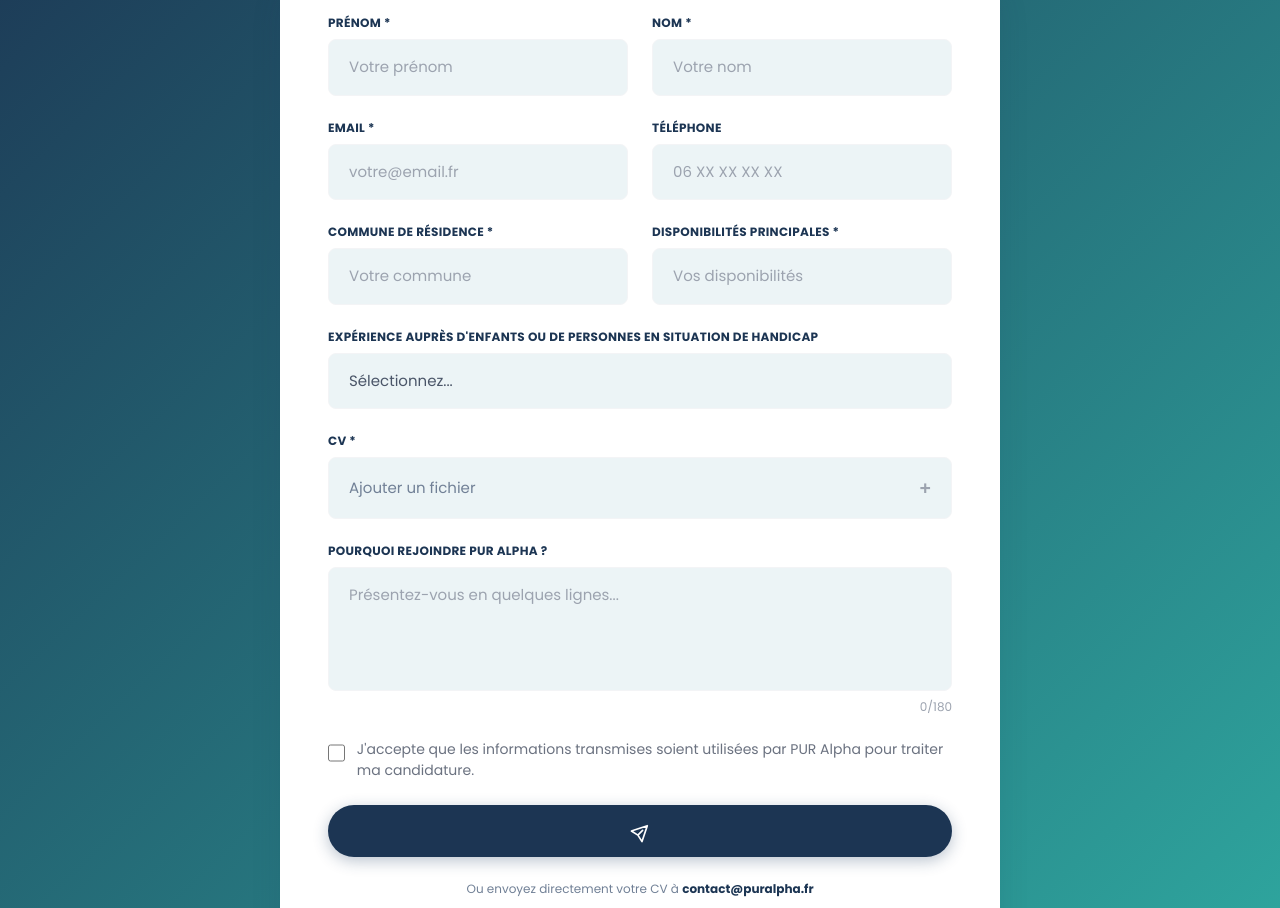
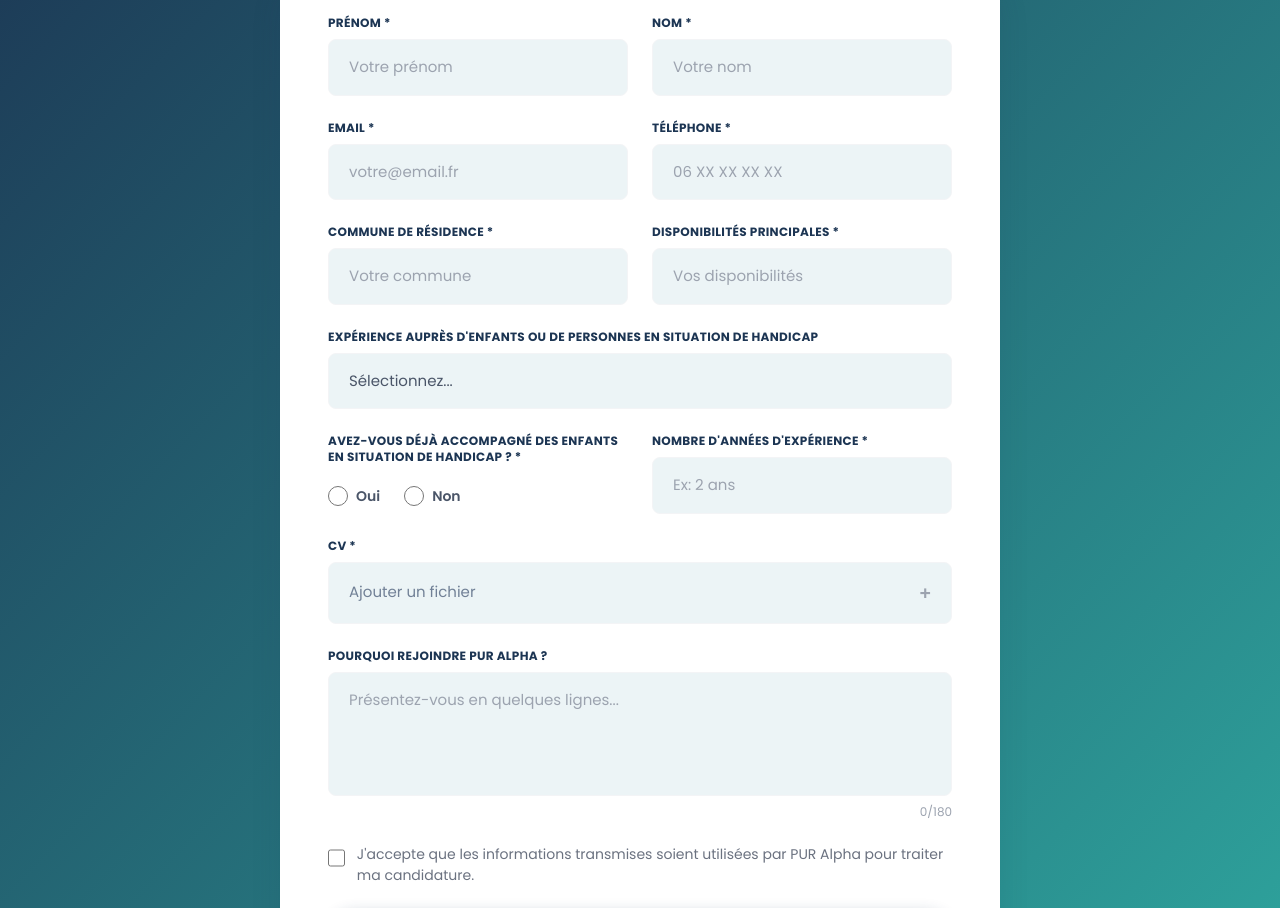
Before and after one commit to edemfrommaono/puralpha-front, a Next.js app: page /nous-rejoindre in a window 1280 px wide. Shown: the part 2360-3268 px from the top of the page. Built offline with nearby package versions, Linux system fonts and the light colour scheme; no server answers.

Commit message:
feat: add contact and recruitment form components with Zod validation and API integration

```diff
--- a/components/sections/ContactForm.tsx
+++ b/components/sections/ContactForm.tsx
@@ -11,7 +11,7 @@ const contactSchema = z.object({
   "name-1": z.string().min(1, "Ce champ est requis"),          // Nom
   "name-2": z.string().min(1, "Ce champ est requis"),          // Prénoms
   "email-1": z.string().email("Adresse mail invalide").min(1, "Ce champ est requis"),
-  "phone-1": z.string().optional(),                            // Téléphone
+  "phone-1": z.string().min(1, "Ce champ est requis"),          // Téléphone
   "text-1": z.string().optional(),                             // Commune concernée
   "select-2": z.string().min(1, "Ce champ est requis"),        // Objet de votre demande
   "textarea-1": z.string().optional(),                         // Votre message
@@ -174,14 +174,15 @@ export function ContactForm({ formTitle, notes }: ContactFormProps) {
           {/* Téléphone & Commune concernée */}
           <div className="grid grid-cols-1 md:grid-cols-2 gap-4">
             <div className="flex flex-col gap-2">
-              <label htmlFor="phone" className="text-[13px] font-semibold text-navy-900">Téléphone</label>
+              <label htmlFor="phone" className="text-[13px] font-semibold text-navy-900">Téléphone *</label>
               <input
                 type="tel"
                 id="phone"
                 {...register("phone-1")}
-                className="px-3 py-2.5 md:px-4 md:py-3 bg-white border border-[#f3f4f6] rounded-xl focus:outline-none focus:ring-2 focus:ring-teal-400 transition-all text-[13px] md:text-sm"
+                className={`px-3 py-2.5 md:px-4 md:py-3 bg-white border ${errors["phone-1"] ? "border-red-400" : "border-[#f3f4f6]"} rounded-xl focus:outline-none focus:ring-2 focus:ring-teal-400 transition-all text-[13px] md:text-sm`}
                 placeholder="06 XX XX XX XX"
               />
+              {errors["phone-1"] && <p className="text-red-500 text-xs">{errors["phone-1"].message}</p>}
             </div>
             <div className="flex flex-col gap-2">
               <label htmlFor="commune" className="text-[13px] font-semibold text-navy-900">Commune concernée</label>
--- a/components/sections/rejoindre/RejoindreFormulaire.tsx
+++ b/components/sections/rejoindre/RejoindreFormulaire.tsx
@@ -10,10 +10,12 @@ const candidatureSchema = z.object({
   "name-1": z.string().min(1, "Ce champ est requis"),       // Prénom
   "name-2": z.string().min(1, "Ce champ est requis"),       // Nom
   "email-1": z.string().email("Adresse mail invalide").min(1, "Ce champ est requis"),
-  "phone-1": z.string().optional(),                          // Téléphone
+  "phone-1": z.string().min(1, "Ce champ est requis"),                          // Téléphone
   "text-1": z.string().min(1, "Ce champ est requis"),        // Commune de résidence
   "text-2": z.string().min(1, "Ce champ est requis"),        // Disponibilités principales
   "select-1": z.string().optional(),                         // Expérience handicap
+  "select-2": z.string().min(1, "Ce champ est requis"),      // Accompagnement enfants situation handicap
+  "text-3": z.string().min(1, "Ce champ est requis"),        // Nombre d'années d'expérience
   "upload-1": z.any().refine((files) => files && files.length > 0, "Un CV est requis"), // CV *
   "textarea-1": z.string().max(180, "180 caractères max").optional(),
   "consent": z.boolean().refine((val) => val === true, "Vous devez accepter pour continuer"),
@@ -29,6 +31,8 @@ const FIELD_MAPPING = {
   "text-1": "text-1",
   "text-2": "text-2",
   "select-1": "select-1",
+  "select-2": "select-2",
+  "text-3": "text-3",
   "upload-1": "upload-1",
   "textarea-1": "textarea-1",
 } as const;
@@ -66,6 +70,8 @@ export function RejoindreFormulaire({
       "text-1": "",
       "text-2": "",
       "select-1": "",
+      "select-2": "",
+      "text-3": "",
       "upload-1": null,
       "textarea-1": "",
       "consent": false,
@@ -191,13 +197,14 @@ export function RejoindreFormulaire({
                   {errors["email-1"] && <p className="text-red-500 text-xs">{errors["email-1"].message}</p>}
                 </div>
                 <div className="flex flex-col gap-2">
-                  <label className="text-xs font-bold text-navy-800 uppercase tracking-wide">Téléphone</label>
+                  <label className="text-xs font-bold text-navy-800 uppercase tracking-wide">Téléphone *</label>
                   <input
                     type="tel"
                     placeholder="06 XX XX XX XX"
                     {...register("phone-1")}
-                    className="w-full bg-[#ecf4f6] border border-[#f3f4f6] rounded-lg px-5 py-4 text-[15px] text-gray-700 focus:outline-none focus:ring-2 focus:ring-teal-400"
+                    className={`w-full bg-[#ecf4f6] border ${errors["phone-1"] ? "border-red-400" : "border-[#f3f4f6]"} rounded-lg px-5 py-4 text-[15px] text-gray-700 focus:outline-none focus:ring-2 focus:ring-teal-400`}
                   />
+                  {errors["phone-1"] && <p className="text-red-500 text-xs">{errors["phone-1"].message}</p>}
                 </div>
               </div>
 
@@ -235,6 +242,43 @@ export function RejoindreFormulaire({
                   <option value="Personnelle">Personnelle</option>
                   <option value="Professionnelle">Professionnelle</option>
                 </select>
+              </div>
+
+              <div className="grid grid-cols-1 md:grid-cols-2 gap-6">
+                <div className="flex flex-col gap-2 justify-between">
+                  <span className="text-xs font-bold text-navy-800 uppercase tracking-wide">Avez-vous déjà accompagné des enfants en situation de handicap ? *</span>
+                  <div className="flex items-center gap-6 py-2">
+                    <label className="flex items-center gap-2 cursor-pointer text-sm text-gray-700 font-semibold select-none">
+                      <input
+                        type="radio"
+                        value="Oui"
+                        {...register("select-2")}
+                        className={`h-5 w-5 text-teal-500 bg-[#ecf4f6] border ${errors["select-2"] ? "border-red-400" : "border-gray-300"} focus:ring-teal-400 cursor-pointer`}
+                      />
+                      Oui
+                    </label>
+                    <label className="flex items-center gap-2 cursor-pointer text-sm text-gray-700 font-semibold select-none">
+                      <input
+                        type="radio"
+                        value="Non"
+                        {...register("select-2")}
+                        className={`h-5 w-5 text-teal-500 bg-[#ecf4f6] border ${errors["select-2"] ? "border-red-400" : "border-gray-300"} focus:ring-teal-400 cursor-pointer`}
+                      />
+                      Non
+                    </label>
+                  </div>
+                  {errors["select-2"] && <p className="text-red-500 text-xs mt-1">{errors["select-2"].message}</p>}
+                </div>
+                <div className="flex flex-col gap-2">
+                  <label className="text-xs font-bold text-navy-800 uppercase tracking-wide">Nombre d'années d'expérience *</label>
+                  <input
+                    type="text"
+                    placeholder="Ex: 2 ans"
+                    {...register("text-3")}
+                    className={`w-full bg-[#ecf4f6] border ${errors["text-3"] ? "border-red-400" : "border-[#f3f4f6]"} rounded-lg px-5 py-4 text-[15px] text-gray-700 focus:outline-none focus:ring-2 focus:ring-teal-400`}
+                  />
+                  {errors["text-3"] && <p className="text-red-500 text-xs">{errors["text-3"].message}</p>}
+                </div>
               </div>
 
               <div className="flex flex-col gap-2">
```
